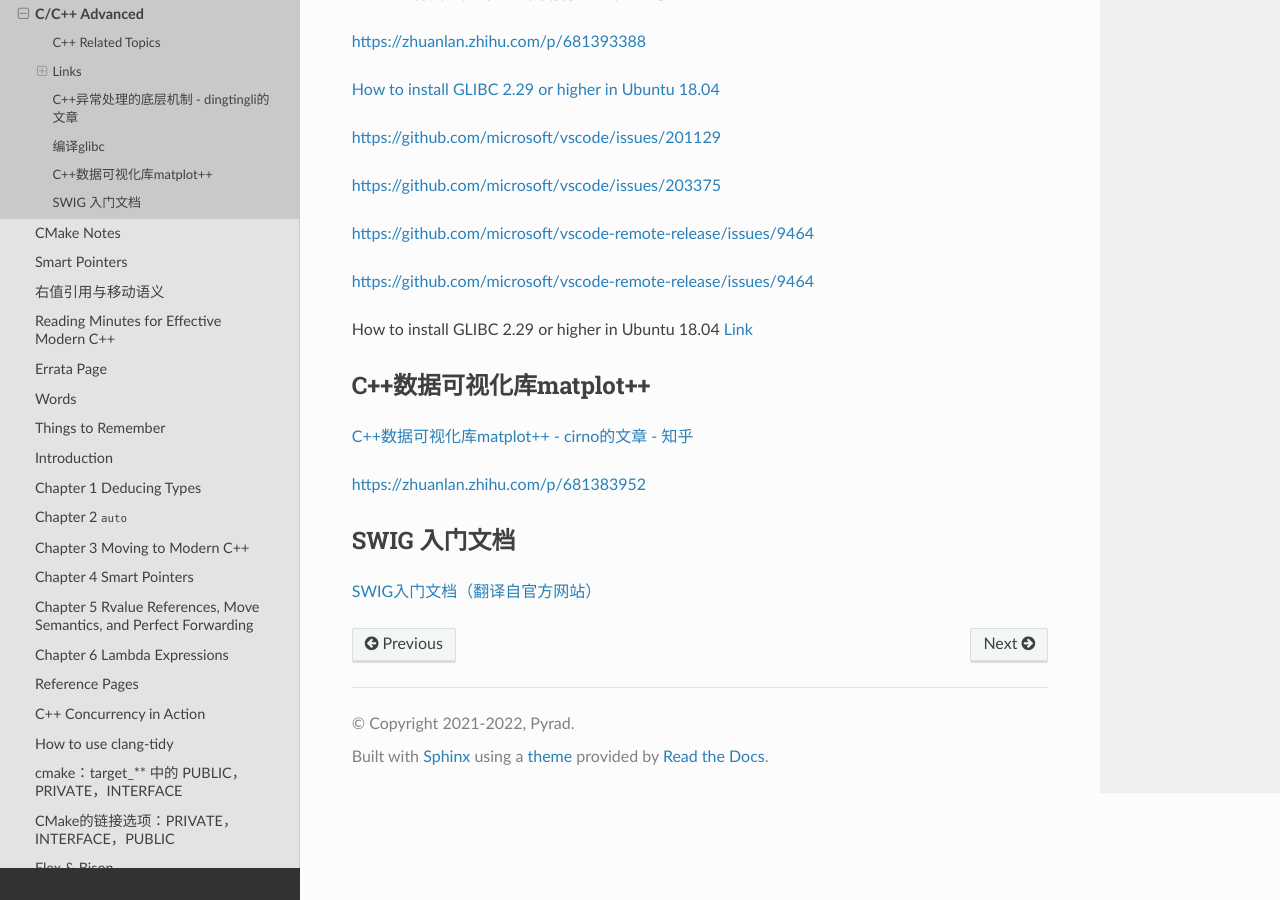
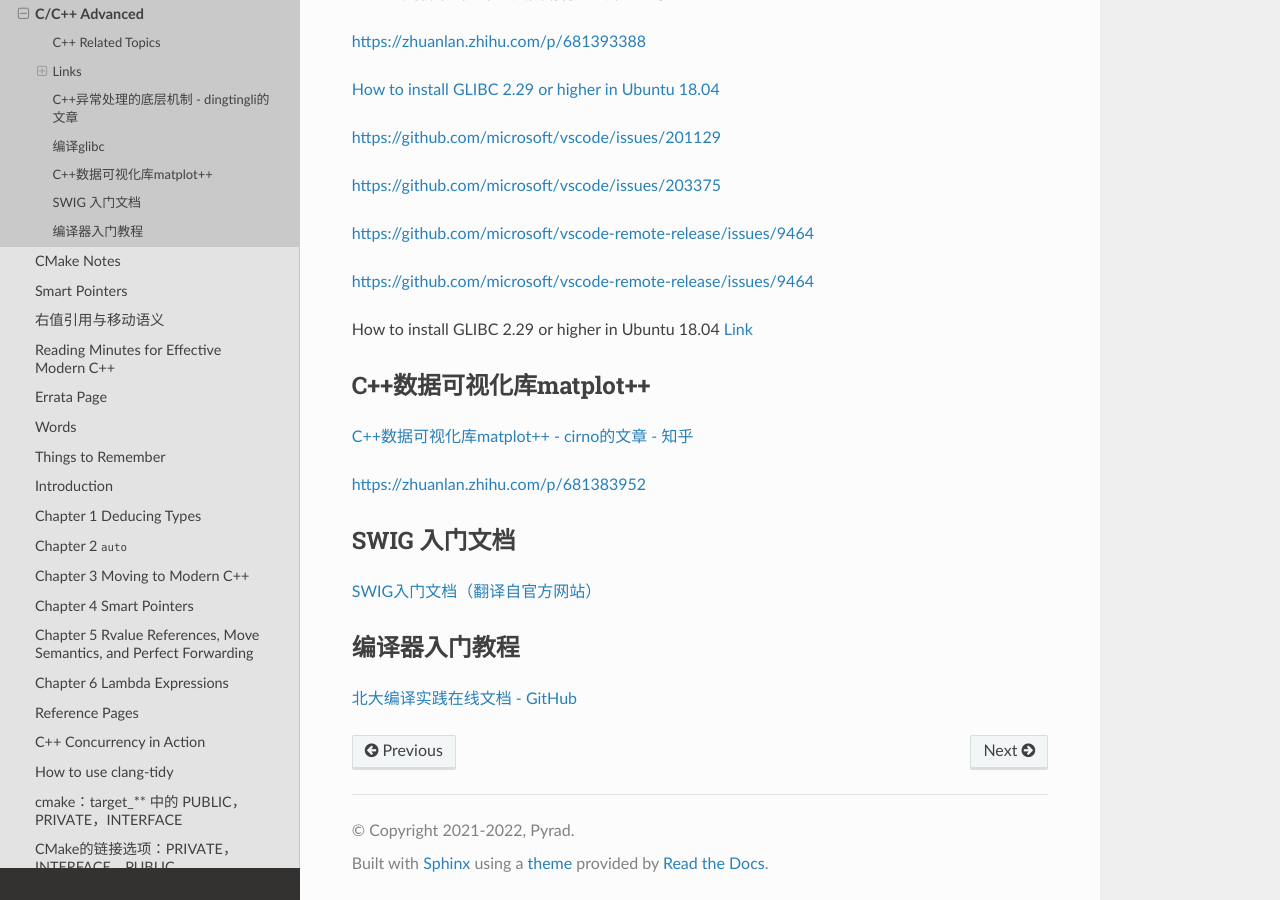
Before and after one commit to Pyrad/pyradnotes, a Sphinx documentation site: the page built from source/CPP/CppAdvanced.md, in a window 1280 px wide and 900 px high, scrolled down 5438 px. Built offline with Sphinx 7.4.7 and the Read the Docs theme 2.0.0, drawn with Linux system fonts in a browser that asks for light colours.

Commit message:
CPP Compiler course doc online

```diff
--- a/source/CPP/CppAdvanced.md
+++ b/source/CPP/CppAdvanced.md
@@ -268,3 +268,7 @@ How to install GLIBC 2.29 or higher in Ubuntu 18.04 [Link](https://stackoverflow
 ## SWIG 入门文档
 
 [SWIG入门文档（翻译自官方网站）](https://blog.csdn.net/weixin_39445116/article/details/110873807)
+
+## 编译器入门教程
+
+[北大编译实践在线文档 - GitHub](https://pku-minic.github.io/online-doc/#/)
```
